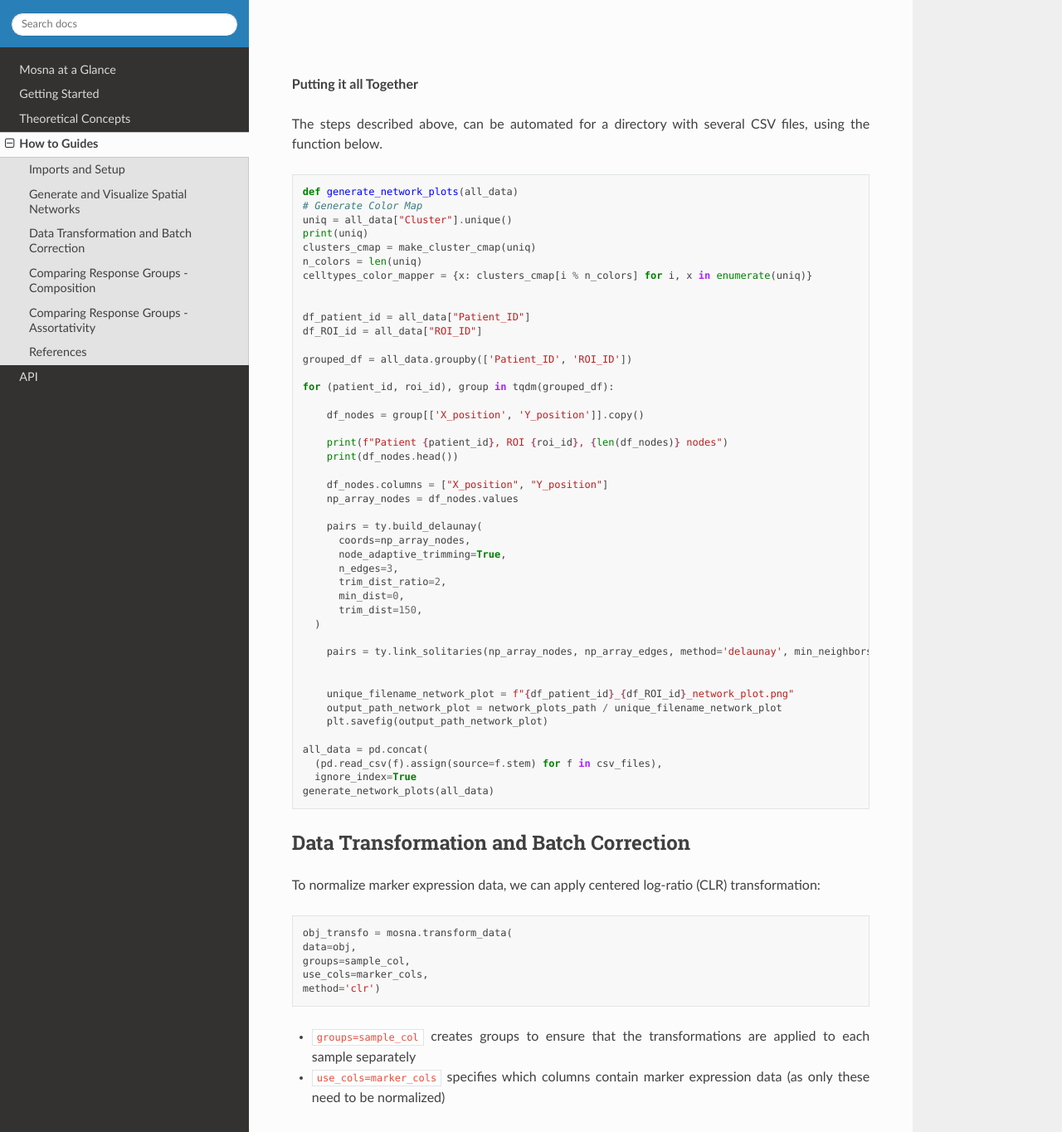
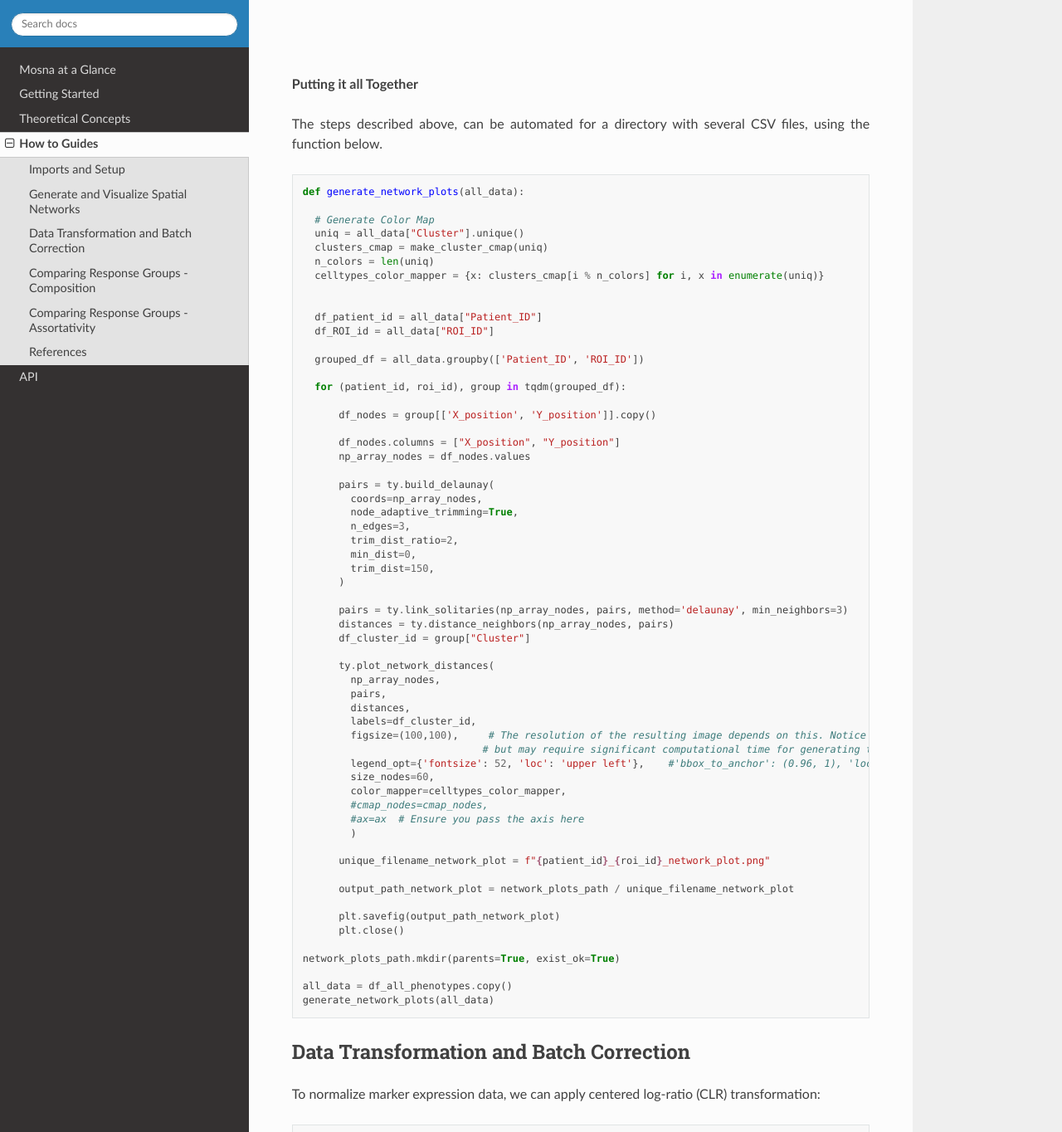
Before and after one commit to Bram-Simon/mosna_documentation, a Sphinx documentation site: the page built from docs/source/how_to_guides.rst, in a window 1280 px wide and 1400 px high, scrolled down 4355 px, cut to the strip 36-1400 px from the top of the window. Shown: the whole strip at 83% size. Built offline with Sphinx 7.4.7 and the Read the Docs theme 3.1.0, drawn with Linux system fonts in a browser that asks for light colours.

Commit message:
Update generate network plots function

```diff
--- a/docs/source/how_to_guides.rst
+++ b/docs/source/how_to_guides.rst
@@ -223,49 +223,64 @@ The steps described above, can be automated for a directory with several CSV fil
 
 .. code-block:: python
 
-  def generate_network_plots(all_data)
-  # Generate Color Map
-  uniq = all_data["Cluster"].unique()
-  print(uniq)
-  clusters_cmap = make_cluster_cmap(uniq)
-  n_colors = len(uniq)
-  celltypes_color_mapper = {x: clusters_cmap[i % n_colors] for i, x in enumerate(uniq)}
+  def generate_network_plots(all_data):
+
+    # Generate Color Map
+    uniq = all_data["Cluster"].unique()
+    clusters_cmap = make_cluster_cmap(uniq)
+    n_colors = len(uniq)
+    celltypes_color_mapper = {x: clusters_cmap[i % n_colors] for i, x in enumerate(uniq)}
 
 
-  df_patient_id = all_data["Patient_ID"]
-  df_ROI_id = all_data["ROI_ID"]
+    df_patient_id = all_data["Patient_ID"]
+    df_ROI_id = all_data["ROI_ID"]
 
-  grouped_df = all_data.groupby(['Patient_ID', 'ROI_ID'])
+    grouped_df = all_data.groupby(['Patient_ID', 'ROI_ID'])
 
-  for (patient_id, roi_id), group in tqdm(grouped_df):
+    for (patient_id, roi_id), group in tqdm(grouped_df):
 
-      df_nodes = group[['X_position', 'Y_position']].copy()
+        df_nodes = group[['X_position', 'Y_position']].copy()
 
-      print(f"Patient {patient_id}, ROI {roi_id}, {len(df_nodes)} nodes")
-      print(df_nodes.head())
+        df_nodes.columns = ["X_position", "Y_position"]
+        np_array_nodes = df_nodes.values
 
-      df_nodes.columns = ["X_position", "Y_position"]
-      np_array_nodes = df_nodes.values
+        pairs = ty.build_delaunay(
+          coords=np_array_nodes,
+          node_adaptive_trimming=True,
+          n_edges=3,
+          trim_dist_ratio=2,
+          min_dist=0,
+          trim_dist=150,
+        )
 
-      pairs = ty.build_delaunay(
-        coords=np_array_nodes,
-        node_adaptive_trimming=True,
-        n_edges=3,
-        trim_dist_ratio=2,
-        min_dist=0,
-        trim_dist=150,
-    )
+        pairs = ty.link_solitaries(np_array_nodes, pairs, method='delaunay', min_neighbors=3)
+        distances = ty.distance_neighbors(np_array_nodes, pairs)
+        df_cluster_id = group["Cluster"]
 
-      pairs = ty.link_solitaries(np_array_nodes, np_array_edges, method='delaunay', min_neighbors=3)
+        ty.plot_network_distances(
+          np_array_nodes,
+          pairs,
+          distances,
+          labels=df_cluster_id,
+          figsize=(100,100),     # The resolution of the resulting image depends on this. Notice that (100, 100) will generate a very detailed network,
+                                # but may require significant computational time for generating the network.
+          legend_opt={'fontsize': 52, 'loc': 'upper left'},    #'bbox_to_anchor': (0.96, 1), 'loc': 'upper left'},
+          size_nodes=60,
+          color_mapper=celltypes_color_mapper,
+          #cmap_nodes=cmap_nodes,
+          #ax=ax  # Ensure you pass the axis here
+          )
 
+        unique_filename_network_plot = f"{patient_id}_{roi_id}_network_plot.png"
 
-      unique_filename_network_plot = f"{df_patient_id}_{df_ROI_id}_network_plot.png"
-      output_path_network_plot = network_plots_path / unique_filename_network_plot
-      plt.savefig(output_path_network_plot)
+        output_path_network_plot = network_plots_path / unique_filename_network_plot
 
-  all_data = pd.concat(
-    (pd.read_csv(f).assign(source=f.stem) for f in csv_files),
-    ignore_index=True
+        plt.savefig(output_path_network_plot)
+        plt.close()
+
+  network_plots_path.mkdir(parents=True, exist_ok=True)
+
+  all_data = df_all_phenotypes.copy()
   generate_network_plots(all_data)
 
 
```
